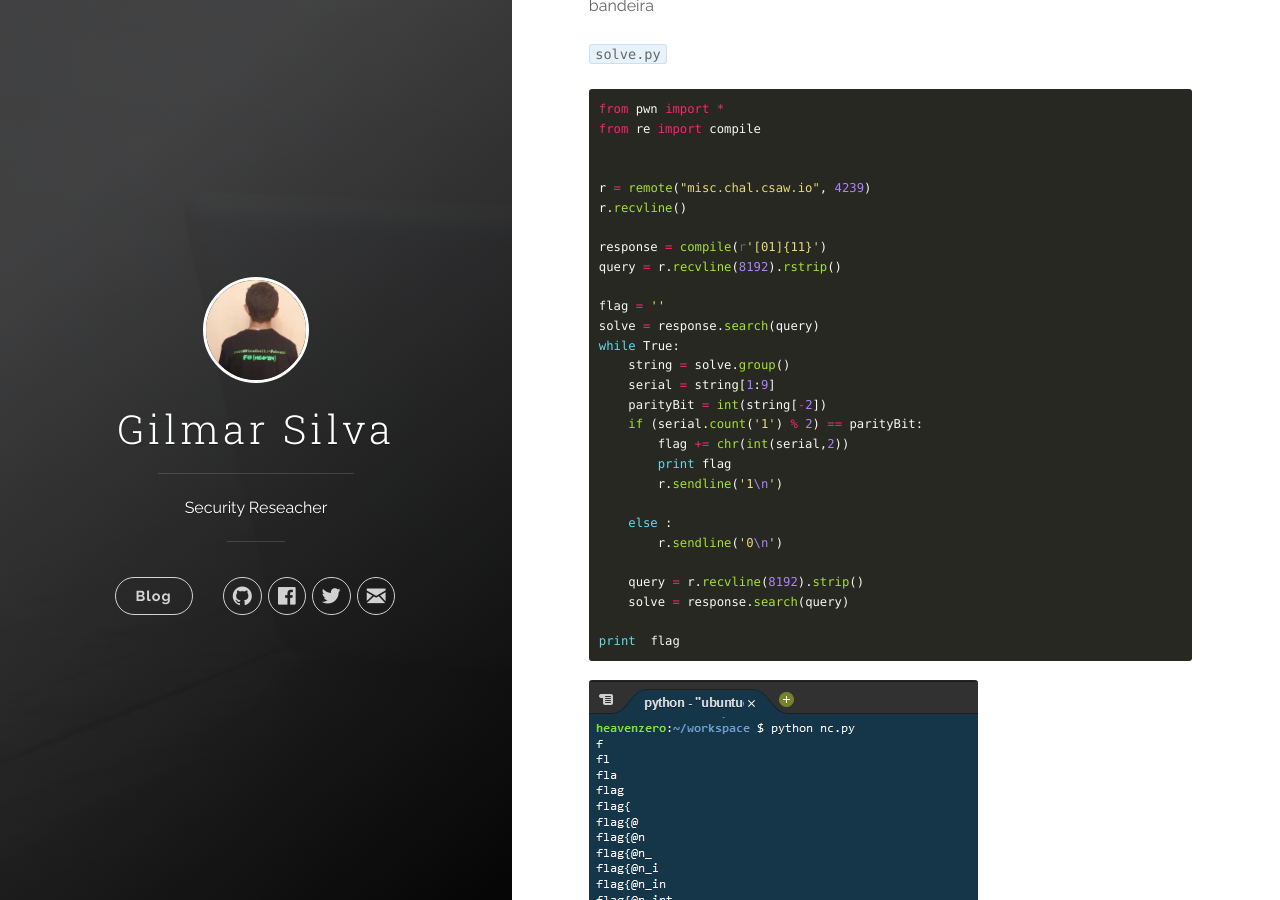
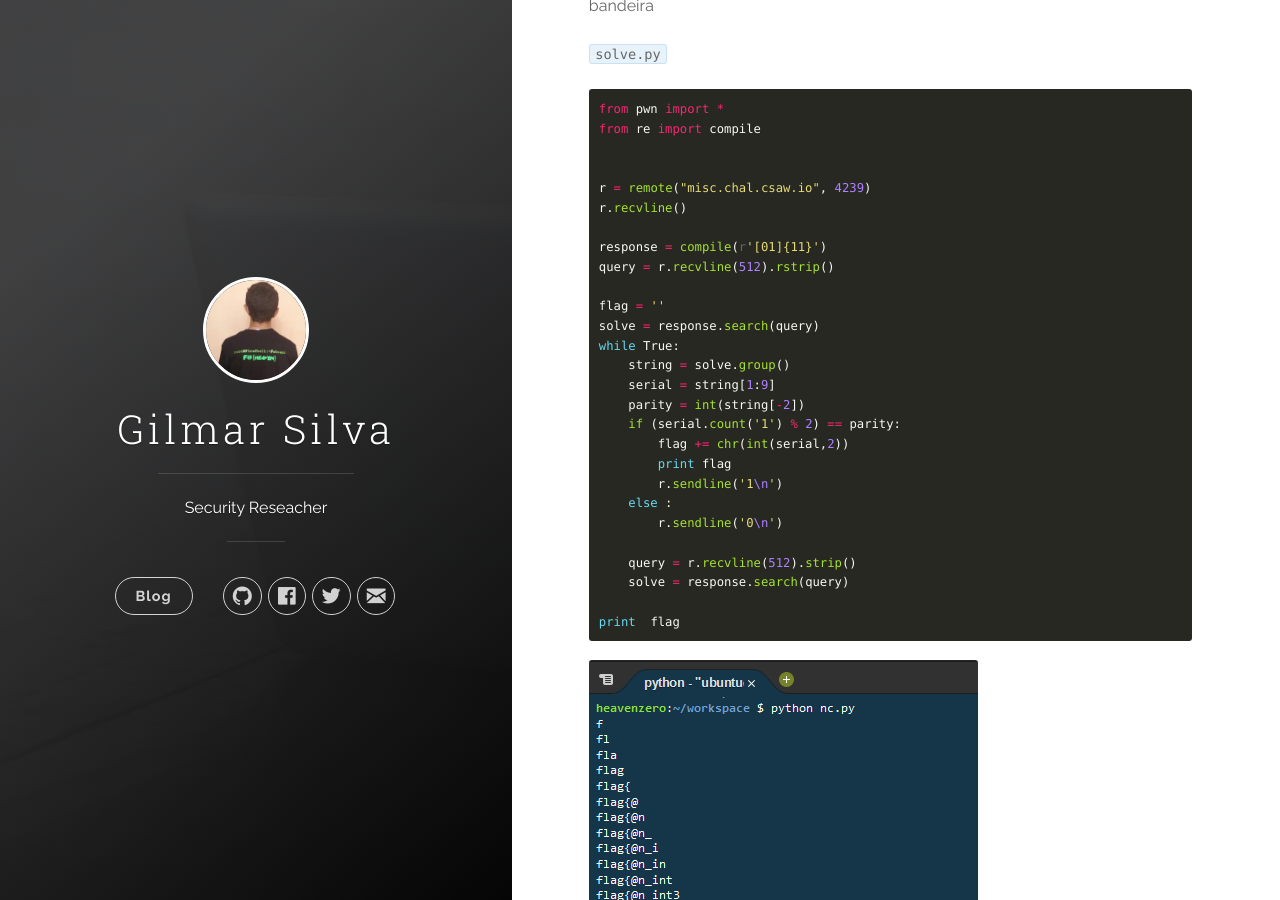
Before and after one commit to k13w/heavenh.github.io, a Jekyll site: the page built from _posts/2017-10-13-serial-csaw-2017-quals.md, in a window 1280 px wide and 900 px high, scrolled down 1138 px. Built offline with Jekyll 4.4.1, drawn with Linux system fonts in a browser that asks for light colours; nearby versions of some CDN libraries.

Commit message:
:hammer:
:hammer:

```diff
--- a/_posts/2017-10-13-serial-csaw-2017-quals.md
+++ b/_posts/2017-10-13-serial-csaw-2017-quals.md
@@ -41,23 +41,22 @@ r = remote("misc.chal.csaw.io", 4239)
 r.recvline()
 
 response = compile(r'[01]{11}')
-query = r.recvline(8192).rstrip()
+query = r.recvline(512).rstrip()
 
 flag = ''
 solve = response.search(query)
 while True:
     string = solve.group()
     serial = string[1:9]
-    parityBit = int(string[-2])
-    if (serial.count('1') % 2) == parityBit:
+    parity = int(string[-2])
+    if (serial.count('1') % 2) == parity:
         flag += chr(int(serial,2))
         print flag
         r.sendline('1\n')
-
     else :
         r.sendline('0\n')
 
-    query = r.recvline(8192).strip()
+    query = r.recvline(512).strip()
     solve = response.search(query)
 
 print  flag
```
